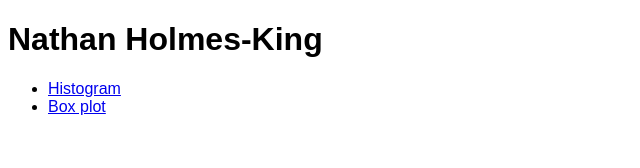
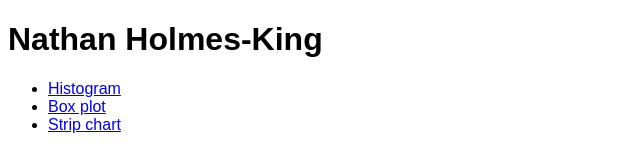
Before and after one commit to Emperor-Nathan/Emperor-Nathan.github.io, a plain HTML site: page index.html in a window 1280 px wide. Shown: the full height of the page, 0-640 px from the left. Drawn offline with Linux system fonts and the light colour scheme.

Commit message:
strip chart

```diff
--- a/index.html
+++ b/index.html
@@ -13,6 +13,7 @@
 		<ul>
 			<li><a href='https://vizhub.com/Emperor-Nathan/be6e21080f3c41768b2d52038acde985'>Histogram</a></li>
 			<li><a href='https://vizhub.com/Emperor-Nathan/5b7dbefee3da46ab819210409bf9db9a'>Box plot</a></li>
+			<li><a href='https://vizhub.com/Emperor-Nathan/45802e7a94d74df9b501171388fdfa3b'>Strip chart</a></li>
 		</ul>
 	</body>
 </html>
```
